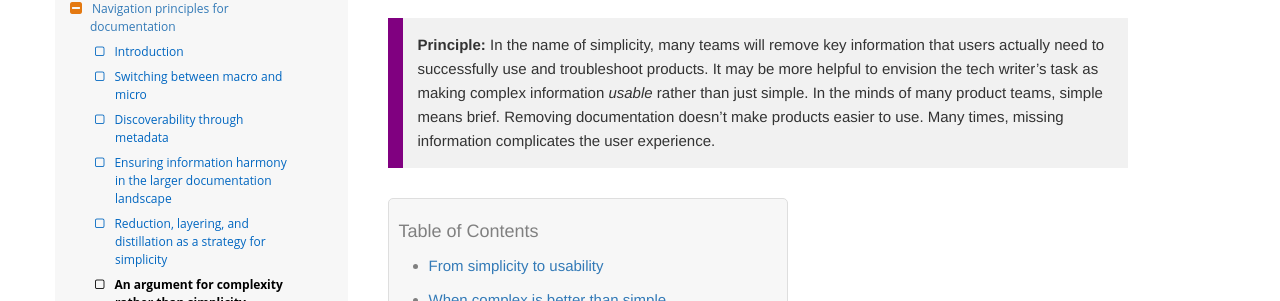
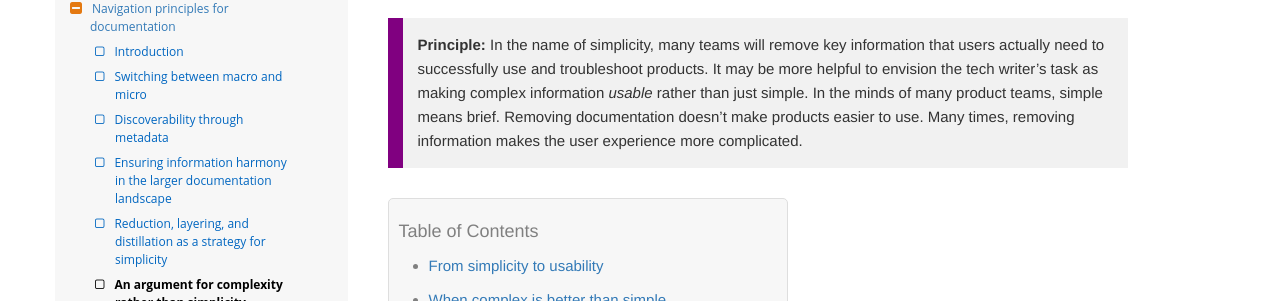
Before and after one commit to tomjoht/simplifying-complexity, a Jekyll site: the page built from _docs/argument-for-complexity-rather-than-simplicity.md, in a window 1280 px wide and 900 px high. Shown: the part 193-494 px from the top of the window. Built offline with Jekyll 4.4.1, drawn with Linux system fonts in a browser that asks for light colours; nearby versions of some CDN libraries; comment, search, counter and statistics services are not loaded; a style sheet for code colours, icons or effects is not loaded.

Commit message:
new madcap ad

```diff
--- a/_docs/argument-for-complexity-rather-than-simplicity.md
+++ b/_docs/argument-for-complexity-rather-than-simplicity.md
@@ -4,7 +4,7 @@ permalink: argument-for-complexity-rather-than-simplicity.html
 ---
 
 {: .principle}
-In the name of simplicity, many teams will remove key information that users actually need to successfully use and troubleshoot products. It may be more helpful to envision the tech writer's task as making complex information *usable* rather than just simple. In the minds of many product teams, simple means brief. Removing documentation doesn't make products easier to use. Many times, missing information complicates the user experience.
+In the name of simplicity, many teams will remove key information that users actually need to successfully use and troubleshoot products. It may be more helpful to envision the tech writer's task as making complex information *usable* rather than just simple. In the minds of many product teams, simple means brief. Removing documentation doesn't make products easier to use. Many times, removing information makes the user experience more complicated.
 
 * TOC
 {:toc}
```
Also changed, not shown: images/ads/MadWorld-720x90.png.
